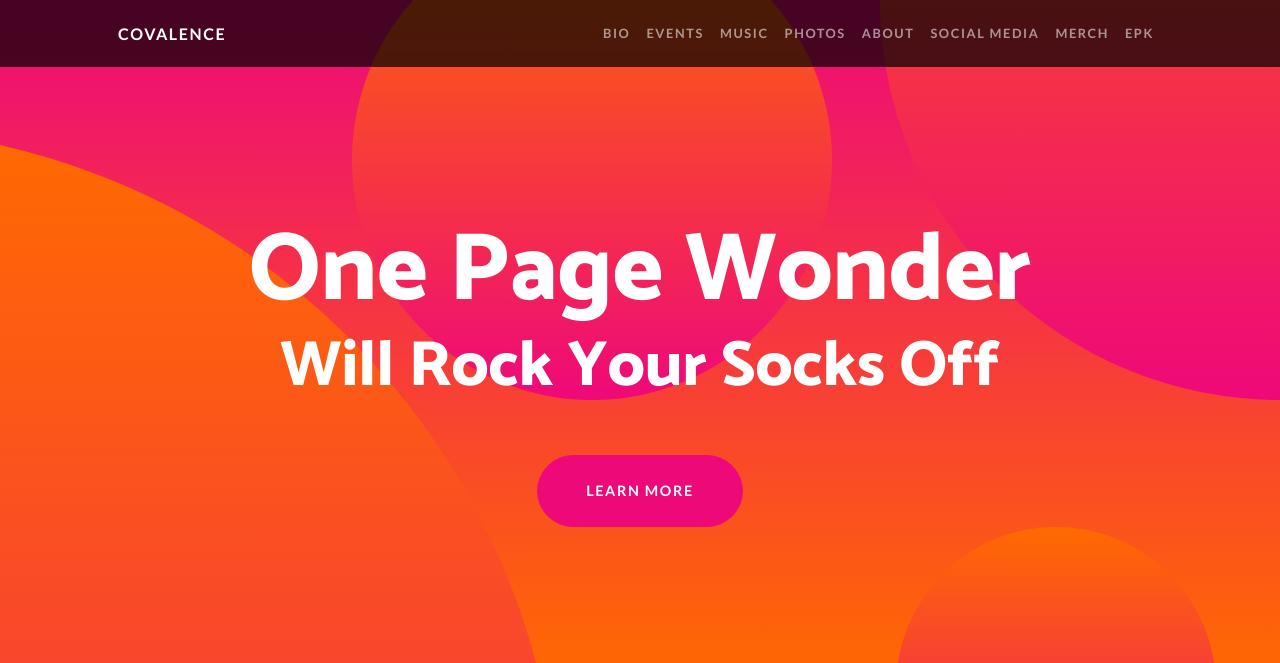
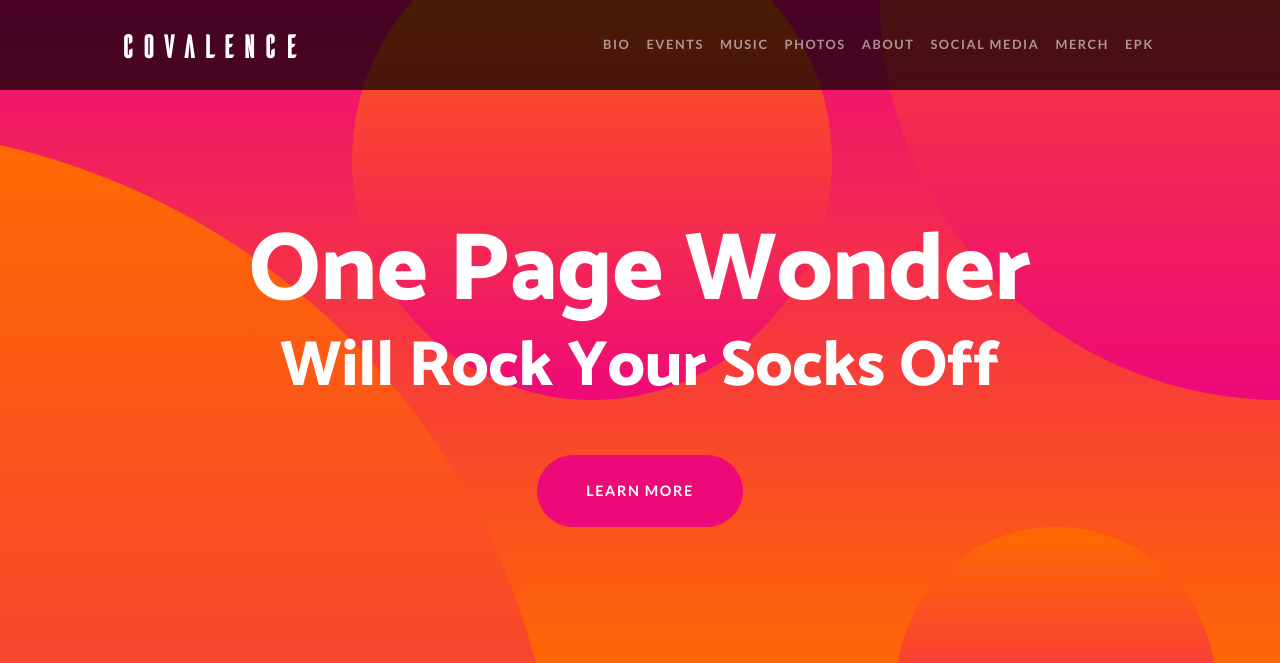
Before and after one commit to CovalenceKnox/website, a plain HTML site: page index.html in a window 1280 px wide. Shown: the top 663 px of the page. Drawn offline with nearby package versions, Linux system fonts and the light colour scheme.

Commit message:
Updated Fonts

```diff
--- /dev/null
+++ b/css/main.css
@@ -0,0 +1,9 @@
+@font-face {
+    font-family: ailerons;
+    src: url(../assets/fonts/Ailerons-Typeface.otf);
+}
+
+.ailerons {
+    font-family: ailerons, Arial, Helvetica, sans-serif !important;
+    font-size: 32px !important;
+}
--- a/index.html
+++ b/index.html
@@ -14,12 +14,13 @@
         <link href="https://fonts.googleapis.com/css?family=Lato:100,100i,300,300i,400,400i,700,700i,900,900i" rel="stylesheet" />
         <!-- Core theme CSS (includes Bootstrap)-->
         <link href="css/styles.css" rel="stylesheet" />
+        <link href="css/main.css" rel="stylesheet" />
     </head>
     <body id="page-top">
         <!-- Navigation-->
         <nav class="navbar navbar-expand-lg navbar-dark navbar-custom fixed-top">
             <div class="container px-5">
-                <a class="navbar-brand" href="#page-top">Covalence</a>
+                <a class="navbar-brand ailerons" href="#page-top">Covalence</a>
                 <button class="navbar-toggler" type="button" data-bs-toggle="collapse" data-bs-target="#navbarResponsive" aria-controls="navbarResponsive" aria-expanded="false" aria-label="Toggle navigation"><span class="navbar-toggler-icon"></span></button>
                 <div class="collapse navbar-collapse" id="navbarResponsive">
                     <ul class="navbar-nav ms-auto">
@@ -91,7 +92,7 @@
                     <div class="col-lg-6 order-lg-1">
                         <div class="p-5">
                             <h2 class="display-4">Let there be rock!</h2>
-                            <p>Lorem ipsum dolor sit amet, consectetur adipisicing elit. Quod aliquid, mollitia odio veniam sit iste esse assumenda amet aperiam exercitationem, ea animi blanditiis recusandae! Ratione voluptatum molestiae adipisci, beatae obcaecati.</p>
+                            <p>text text text testing 123</p>
                         </div>
                     </div>
                 </div>
```
Also changed, not shown: assets/fonts/Ailerons-Typeface.otf (added).
